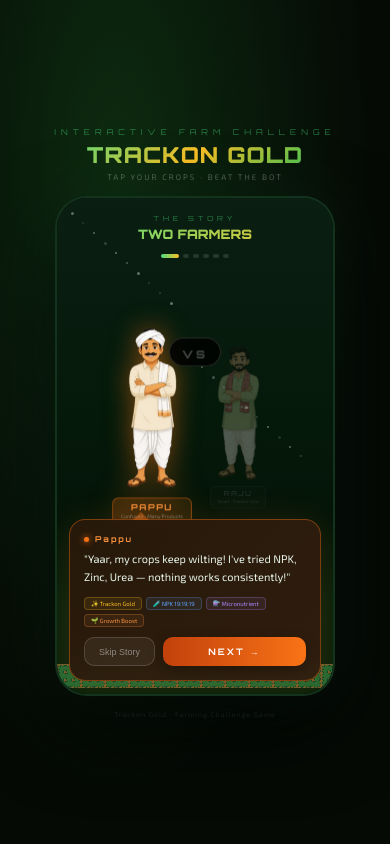
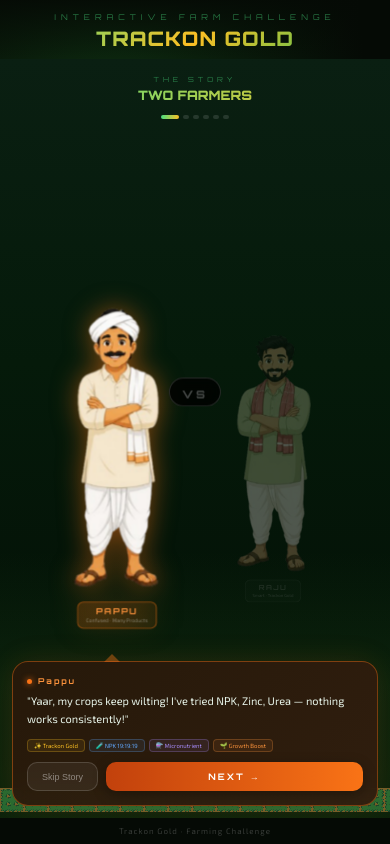
Before and after one commit to IMMKMR/trackongame_farm, a React (Vite) app: page / in a window 390 px wide. Built offline with nearby package versions, Linux system fonts and the light colour scheme; the HTML template or start-up script is replaced by a standard one.

Commit message:
UI improvements: full screen layout, responsive sizing, centered snapchat filter, large farmers, remove glow effects

```diff
--- a/src/App.tsx
+++ b/src/App.tsx
@@ -169,20 +169,6 @@
     }}>
       {/* Animated background elements */}
       <div style={{ position: 'absolute', inset: 0, overflow: 'hidden', pointerEvents: 'none' }}>
-        {/* Stars */}
-        {Array.from({ length: 20 }).map((_, i) => (
-          <div key={i} style={{
-            position: 'absolute',
-            left: `${5 + (i * 47) % 90}%`,
-            top: `${3 + (i * 31) % 60}%`,
-            width: i % 3 === 0 ? 3 : 2,
-            height: i % 3 === 0 ? 3 : 2,
-            borderRadius: '50%',
-            background: 'rgba(255,255,255,0.4)',
-            animation: `dotBlink ${1.5 + (i % 3) * 0.5}s ease-in-out infinite`,
-            animationDelay: `${(i * 0.2) % 2}s`,
-          }} />
-        ))}
         {/* Ground gradient */}
         <div style={{
           position: 'absolute', bottom: 0, left: 0, right: 0, height: '35%',
@@ -193,7 +179,7 @@
           position: 'absolute', bottom: 0, left: 0, right: 0, height: 30,
           display: 'flex', overflow: 'hidden',
         }}>
-          {Array.from({ length: 16 }).map((_, i) => (
+          {Array.from({ length: 50 }).map((_, i) => (
             <img key={i} src={TILE_ASSETS.grass} alt=""
               style={{ width: 24, height: 24, imageRendering: 'pixelated', opacity: 0.6 }}
             />
@@ -241,7 +227,7 @@
       {/* Characters area — full-body farmer illustrations */}
       <div style={{
         flex: 1, display: 'flex', alignItems: 'flex-end', justifyContent: 'center',
-        gap: 6, padding: '0 8px', position: 'relative', zIndex: 2,
+        gap: 16, padding: '0 8px 40px', position: 'relative', zIndex: 2,
         minHeight: 0,
       }}>
         {/* Pappu (left) — Confused Farmer */}
@@ -255,7 +241,7 @@
         }}>
           {/* Farmer illustration */}
           <div style={{
-            width: 80, height: 160,
+            width: 140, height: 280,
             display: 'flex', alignItems: 'flex-end', justifyContent: 'center',
             animation: slide.speaker === 'pappu' ? 'characterIdle 2.5s ease-in-out infinite' : 'none',
             position: 'relative',
@@ -294,7 +280,7 @@
 
         {/* VS badge */}
         <div style={{
-          position: 'absolute', top: '35%', left: '50%',
+          position: 'absolute', top: '50%', left: '50%',
           transform: 'translate(-50%, -50%)',
           zIndex: 5,
         }}>
@@ -323,7 +309,7 @@
         }}>
           {/* Farmer illustration */}
           <div style={{
-            width: 80, height: 160,
+            width: 140, height: 280,
             display: 'flex', alignItems: 'flex-end', justifyContent: 'center',
             animation: slide.speaker === 'raju' ? 'characterIdle 2.5s ease-in-out infinite' : 'none',
             position: 'relative',
@@ -772,7 +758,7 @@
       }}>
         <div style={{
           position: 'relative', display: 'flex', flexDirection: 'column', alignItems: 'center',
-          width: 80, height: 160,
+          width: 140, height: 280,
         }}>
           {/* Farmer illustration */}
           <img src={`${import.meta.env.BASE_URL}assets/characters/farmer-pappu.png`} alt="Farmer"
@@ -1205,17 +1191,20 @@
 
   return (
     <div style={{
-      minHeight: '100vh', display: 'flex', alignItems: 'center', justifyContent: 'center',
+      height: '100vh', width: '100vw', overflow: 'hidden', display: 'flex', justifyContent: 'center',
       background: 'radial-gradient(ellipse at 30% 20%, #0d2b10, #050a05 65%)',
-      padding: '16px 12px',
     }}>
       <div style={{
-        display: 'flex', flexDirection: 'column', alignItems: 'center',
-        gap: 14, width: '100%', maxWidth: 380,
+        display: 'flex', flexDirection: 'column',
+        width: '100%', maxWidth: 500, height: '100%',
+        position: 'relative',
       }}>
 
-        {/* Title */}
-        <div style={{ textAlign: 'center', animation: 'fadeInDown 0.6s ease both' }}>
+        {/* Title (Floating over game or fixed at top) */}
+        <div style={{
+          textAlign: 'center', padding: '12px 0 8px', zIndex: 10,
+          background: 'linear-gradient(180deg, rgba(5,10,5,0.9) 0%, rgba(5,10,5,0) 100%)',
+        }}>
           <div style={{
             fontSize: 8, fontFamily: 'Orbitron', color: 'rgba(74,222,128,0.5)',
             letterSpacing: 5, marginBottom: 4,
@@ -1223,38 +1212,24 @@
             INTERACTIVE FARM CHALLENGE
           </div>
           <h1 style={{
-            fontSize: 22, fontFamily: 'Orbitron', fontWeight: 900, margin: 0, letterSpacing: 1,
+            fontSize: 20, fontFamily: 'Orbitron', fontWeight: 900, margin: 0, letterSpacing: 1,
             background: 'linear-gradient(135deg, #4ade80, #fbbf24, #22c55e)',
             WebkitBackgroundClip: 'text', WebkitTextFillColor: 'transparent', backgroundClip: 'text',
           }}>
             TRACKON GOLD
           </h1>
-          <div style={{
-            fontSize: 8, color: 'rgba(255,255,255,0.3)', fontFamily: 'Exo 2',
-            marginTop: 4, letterSpacing: 2,
-          }}>
-            TAP YOUR CROPS · BEAT THE BOT
-          </div>
-        </div>
-
-        {/* Phone frame */}
-        <div style={{
-          width: 280, height: 500,
-          background: '#070d07', borderRadius: 32,
-          border: '2.5px solid rgba(74,222,128,0.18)',
-          boxShadow: '0 0 60px rgba(74,222,128,0.06), 0 30px 80px rgba(0,0,0,0.8), inset 0 0 30px rgba(0,0,0,0.5)',
+        </div>
+
+        {/* Game Area (formerly phone frame) */}
+        <div style={{
+          flex: 1, width: '100%',
+          background: '#070d07',
           position: 'relative', overflow: 'hidden',
-        }}>
-          {/* Notch */}
-          <div style={{
-            position: 'absolute', top: 7, left: '50%', transform: 'translateX(-50%)',
-            width: 65, height: 7, background: '#040804', borderRadius: 5, zIndex: 20,
-            boxShadow: 'inset 0 1px 2px rgba(0,0,0,0.5)',
-          }} />
-
+          display: 'flex', flexDirection: 'column',
+        }}>
           <div style={{
             position: 'absolute', inset: 0, display: 'flex', flexDirection: 'column',
-            borderRadius: 30, overflow: 'hidden',
+            overflow: 'hidden',
           }}>
 
             {/* ── STORY PHASE ── */}
@@ -1280,7 +1255,7 @@
                     position: 'absolute', top: 0, left: 0, right: 0,
                     display: 'flex', height: 14,
                   }}>
-                    {Array.from({ length: 20 }).map((_, i) => (
+                    {Array.from({ length: 50 }).map((_, i) => (
                       <img key={i} src={TILE_ASSETS.grass} alt=""
                         style={{ width: 16, height: 14, imageRendering: 'pixelated' }}
                       />
@@ -1401,7 +1376,7 @@
                       position: 'absolute', top: 0, left: 0, right: 0,
                       display: 'flex', height: 10, opacity: 0.4,
                     }}>
-                      {Array.from({ length: 20 }).map((_, i) => (
+                      {Array.from({ length: 50 }).map((_, i) => (
                         <img key={i} src={TILE_ASSETS.ground} alt=""
                           style={{ width: 16, height: 10, imageRendering: 'pixelated' }}
                         />
@@ -1594,48 +1569,76 @@
         {/* Product tray */}
         {phase === 'growing' && (
           <div style={{
-            width: 280,
-            background: 'rgba(8,16,8,0.92)',
-            border: '1px solid rgba(74,222,128,0.18)',
-            borderRadius: 16, padding: 12,
+            width: '100%',
+            background: 'rgba(8,16,8,0.95)',
+            borderTop: '1px solid rgba(74,222,128,0.18)',
+            padding: '16px 0',
             backdropFilter: 'blur(10px)',
             animation: 'fadeInUp 0.4s ease both',
-            boxShadow: '0 -4px 20px rgba(0,0,0,0.3)',
+            zIndex: 20,
           }}>
             <div style={{
               fontSize: 7, fontFamily: 'Orbitron', color: 'rgba(255,255,255,0.3)',
-              letterSpacing: 2, textAlign: 'center', marginBottom: 8,
+              letterSpacing: 2, textAlign: 'center', marginBottom: 12,
             }}>
               SELECT PRODUCT · TAP FARM TO APPLY
             </div>
-            <div style={{ display: 'grid', gridTemplateColumns: 'repeat(6, 1fr)', gap: 5 }}>
+
+            {/* Snapchat style filter selector */}
+            <div style={{
+              display: 'flex',
+              gap: 16,
+              overflowX: 'auto',
+              padding: '10px 0',
+              scrollSnapType: 'x mandatory',
+              WebkitOverflowScrolling: 'touch',
+              alignItems: 'center',
+            }}>
+              {/* Spacers to allow centering of first/last items */}
+              <div style={{ flex: '0 0 auto', width: 'calc(50% - 40px)' }} />
               {PRODUCTS.map((p, i) => (
                 <button key={i} onClick={() => setSelectedProduct(i)} style={{
-                  display: 'flex', flexDirection: 'column', alignItems: 'center', gap: 3,
-                  background: selectedProduct === i ? `${p.color}18` : 'rgba(255,255,255,0.03)',
-                  border: `1.5px solid ${selectedProduct === i ? p.color : 'rgba(255,255,255,0.08)'}`,
-                  borderRadius: 8, padding: '6px 2px', cursor: 'pointer',
-                  transition: 'all 0.25s ease',
-                  boxShadow: selectedProduct === i ? `0 0 12px ${p.color}33` : 'none',
-                  transform: selectedProduct === i ? 'scale(1.05)' : 'scale(1)',
+                  flex: '0 0 auto',
+                  scrollSnapAlign: 'center',
+                  display: 'flex', flexDirection: 'column', alignItems: 'center', justifyContent: 'center',
+                  width: selectedProduct === i ? 64 : 52,
+                  height: selectedProduct === i ? 64 : 52,
+                  borderRadius: '50%',
+                  background: selectedProduct === i ? `${p.color}25` : 'rgba(255,255,255,0.03)',
+                  border: `2px solid ${selectedProduct === i ? p.color : 'rgba(255,255,255,0.08)'}`,
+                  cursor: 'pointer',
+                  transition: 'all 0.3s cubic-bezier(0.34,1.56,0.64,1)',
+                  position: 'relative',
                 }}>
-                  <span style={{ fontSize: 15 }}>{p.icon}</span>
-                  <span style={{
-                    fontSize: 5.5, color: selectedProduct === i ? p.color : 'rgba(255,255,255,0.4)',
-                    textAlign: 'center', lineHeight: 1.2, fontFamily: 'Exo 2',
-                    transition: 'color 0.2s',
-                  }}>
-                    {p.name.split(' ')[0]}
-                  </span>
+                  <span style={{ fontSize: selectedProduct === i ? 28 : 22, transition: 'all 0.3s' }}>{p.icon}</span>
                 </button>
               ))}
+              <div style={{ flex: '0 0 auto', width: 'calc(50% - 40px)' }} />
+            </div>
+
+            {/* Selected Product Name */}
+            <div style={{
+              textAlign: 'center',
+              marginTop: 4,
+              minHeight: 18,
+            }}>
+              <span style={{
+                fontSize: 12,
+                fontFamily: 'Orbitron',
+                fontWeight: 700,
+                color: PRODUCTS[selectedProduct].color,
+                letterSpacing: 1,
+                animation: 'fadeIn 0.3s ease',
+              }}>
+                {PRODUCTS[selectedProduct].name.toUpperCase()}
+              </span>
             </div>
           </div>
         )}
 
         {/* Phase progress dots */}
         {phase !== 'story' && phase !== 'tutorial' && phase !== 'scoreboard' && (
-          <div style={{ display: 'flex', gap: 12, alignItems: 'center' }}>
+          <div style={{ display: 'flex', gap: 12, alignItems: 'center', justifyContent: 'center', padding: '12px 0' }}>
             {(['planting', 'growing', 'fastforward', 'harvest'] as Phase[]).map((p) => {
               const order = ['planting', 'growing', 'fastforward', 'harvest']
               const current = order.indexOf(phase)
@@ -1669,9 +1672,11 @@
 
         {/* Footer */}
         <div style={{
-          fontSize: 7, color: 'rgba(255,255,255,0.15)', fontFamily: 'Exo 2', letterSpacing: 1,
-        }}>
-          Trackon Gold · Farming Challenge Game
+          fontSize: 8, color: 'rgba(255,255,255,0.2)', fontFamily: 'Exo 2', letterSpacing: 1,
+          textAlign: 'center', padding: '8px 0',
+          background: '#050a05',
+        }}>
+          Trackon Gold · Farming Challenge
         </div>
       </div>
     </div>
```
Also changed, not shown: src/index.css (+6 -11 lines).
